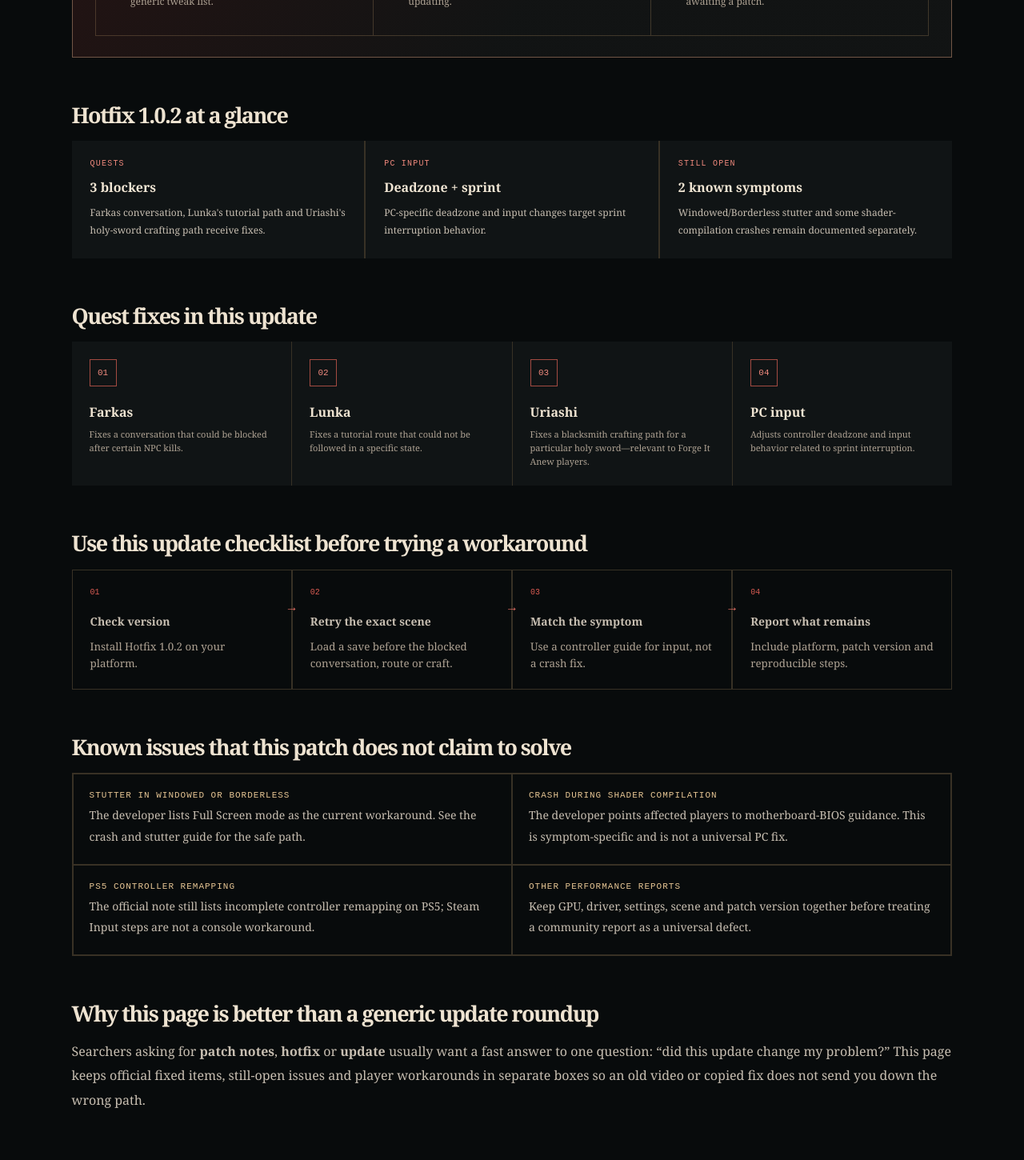
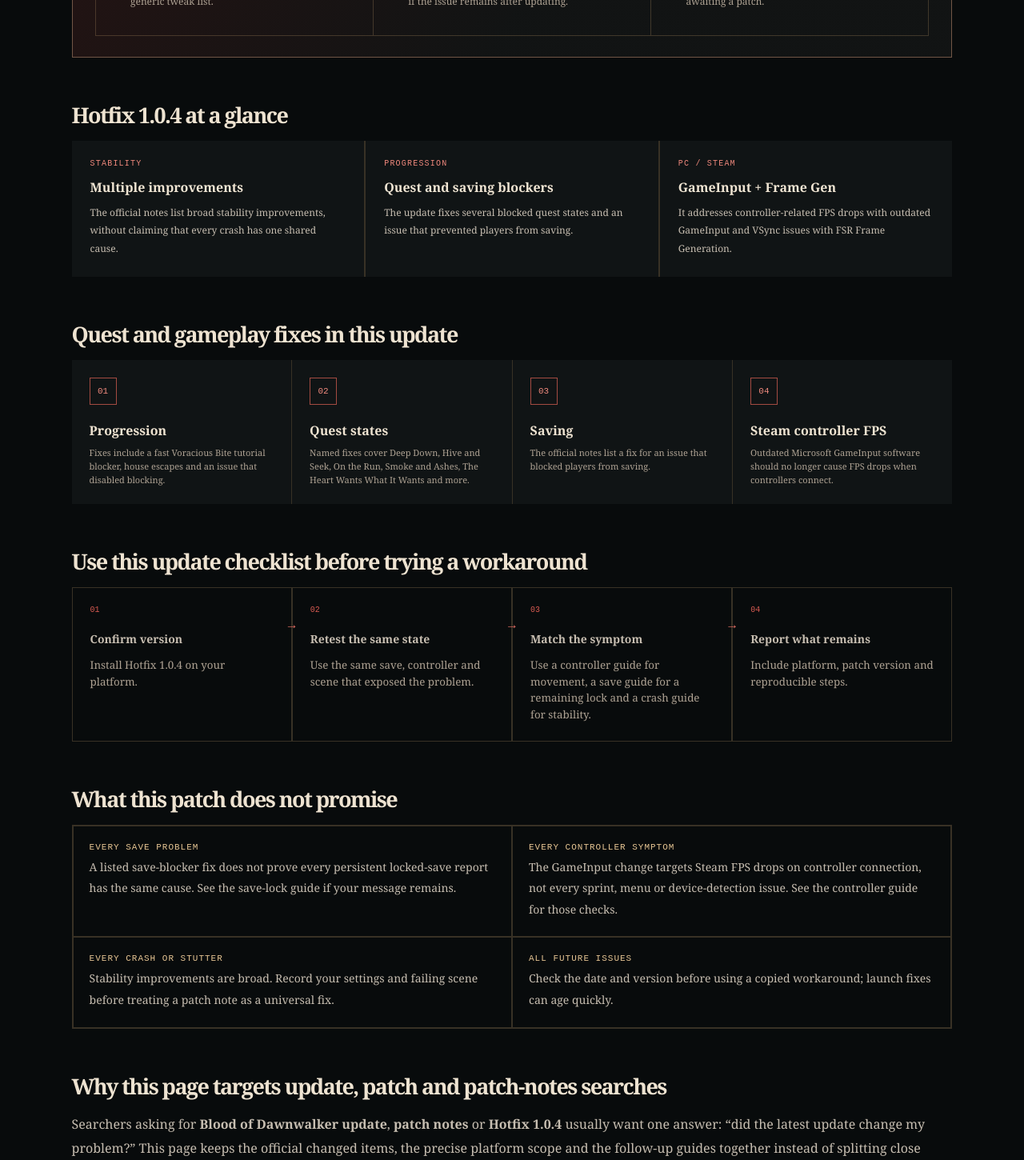
Before and after one commit to wencun/dawnwalker.cc, a Next.js app: page /patch-notes in a window 1280 px wide. Shown: the part 1140-2590 px from the top of the page at 80% size. Built offline with nearby package versions, Linux system fonts and the light colour scheme.

Commit message:
Refresh patch SEO for Hotfix 1.0.4

```diff
--- a/app/page.tsx
+++ b/app/page.tsx
@@ -14,7 +14,7 @@ const cards = [
   ["Quest escape", "Home Sweet Home time loop", "Find the well that ends the repeating dream, avoid the trap and see the reward without a broad walkthrough.", "/home-sweet-home"],
   ["PC flickering", "Flickering lights or screen shimmer?", "Start with the current Frame Generation, Ultra post-processing and FPS-cap checks before trying a mod or driver rollback.", "/flickering-fix"],
   ["Save lock", "Can't save or “Saving is currently locked”?", "Protect the current run, identify a normal mission lock versus a stuck progression event, and use the separate diagnostic path.", "/cant-save"],
-  ["Patch 1.0.2", "What did the latest hotfix fix?", "Check the official quest, controller and known-issue changes before trying an old workaround.", "/patch-notes"],
+  ["Patch 1.0.4", "What did the latest update fix?", "Check the official stability, saving, quest and Steam GameInput changes before trying an old workaround.", "/patch-notes"],
   ["PC fix", "Crashing or stuttering?", "Match the exact symptom to the official Full Screen workaround or safe crash checks.", "/crash-and-stutter-fix"],
   ["Quest route", "Forge It Anew sword shards", "Follow the illustrated route from St. Mihai's note to all three shards, Uriashi and the ritual.", "/forge-it-anew"],
   ["Time consequence", "What happens after 30 days?", "See the story consequence, what remains playable and the two-save plan before the deadline.", "/what-happens-after-30-days"],
@@ -44,7 +44,7 @@ const cards = [
 export default function Home() {
   return <main>
     <section className="hero" id="top"><div className="hero-art" aria-hidden="true"><Image src="/dawnwalker-hero.jpg" alt="" width={1920} height={1080} priority sizes="100vw" /></div><div className="hero-copy"><p className="eyebrow">THE BLOOD OF DAWNWALKER · INDEPENDENT GUIDE</p><p className="hero-kicker">QUEST ANSWERS · VERIFIED FIXES</p><h1>The Blood of Dawnwalker <em>guides that answer the question.</em></h1><p className="lead">Spoiler-aware quest routes, mods, romance choices, performance help and launch fixes—each separated into confirmed facts, tested reporting and unresolved claims.</p><div className="hero-actions"><Link className="primary" href="/walkthrough">Open walkthrough</Link><Link className="secondary" href="/known-issues">Known issues</Link></div></div><aside className="clock-card"><p>GAME STATUS</p><div className="day">LIVE</div><div className="bar"><i /></div><small>PC · PlayStation 5<br />Xbox Series X|S</small></aside></section>
-    <section className="signal"><span>✦ HOTFIX 1.0.2</span><p>Update first, then match the symptom. Read the <Link href="/patch-notes">illustrated patch notes</Link>, use the <Link href="/crash-and-stutter-fix">crash and stutter guide</Link>, or follow the controller fix if sprint still stops.</p><Link href="/patch-notes">See what changed →</Link></section>
+    <section className="signal"><span>✦ HOTFIX 1.0.4</span><p>Update first, then retest the exact symptom. Read the <Link href="/patch-notes">official update and patch notes</Link>, use the <Link href="/cant-save">save-lock guide</Link> if saving remains blocked, or follow the controller guide only if the problem persists.</p><Link href="/patch-notes">See what changed →</Link></section>
     <ContentAd />
     <section className="section intro"><div><p className="eyebrow">USEFUL, NOT NOISY</p><h2>How do we answer the question you have now?</h2></div><div className="intro-copy"><p>We build pages around a player&apos;s question—not a list of duplicate keywords. Every guide names its evidence, date checked and spoiler level.</p><span>OFFICIAL · VERIFIED · COMMUNITY REPORT</span></div></section>
     <section className="section"><div className="section-head"><div><p className="eyebrow">START HERE</p><h2>Which Dawnwalker guide do you need?</h2></div></div><div className="route-grid">{cards.map(([tag,title,text,href], index) => <article className={`feature-card ${index === 0 ? "crimson" : index === 1 ? "night-card" : "archive-card"}`} key={href}><span>0{index + 1} · {tag}</span><h3>{title}</h3><p>{text}</p><Link href={href}>Open guide →</Link></article>)}</div></section>
--- a/app/patch-notes/page.tsx
+++ b/app/patch-notes/page.tsx
@@ -3,40 +3,39 @@ import Link from "next/link";
 import { GuidePage, guideMetadata } from "../guide-page";
 
 export const metadata = guideMetadata(
-  "Blood of Dawnwalker Patch Notes: Hotfix 1.0.2 & Known Issues",
-  "Official Blood of Dawnwalker Hotfix 1.0.2 patch notes: quest blocker fixes, PC controller input changes, current known issues and what to check after updating.",
+  "The Blood of Dawnwalker Patch Notes 1.0.4: Latest Update & Fixes",
+  "Official The Blood of Dawnwalker Hotfix 1.0.4 patch notes: stability, quest progression, saving, Steam Microsoft GameInput and FSR Frame Generation fixes on PC, PS5 and Xbox.",
   "/patch-notes",
-  ["The Blood of Dawnwalker patch notes", "The Blood of Dawnwalker hotfix", "Blood of Dawnwalker update", "Dawnwalker patch 1.0.2", "Dawnwalker hotfix notes"],
+  ["The Blood of Dawnwalker patch notes", "Blood of Dawnwalker patch notes", "The Blood of Dawnwalker update", "Blood of Dawnwalker update", "Blood of Dawnwalker updates", "The Blood of Dawnwalker 1.0.4", "Dawnwalker patch 1.0.4", "Dawnwalker hotfix notes", "Microsoft GameInput Dawnwalker"],
 );
 
 export default function PatchNotesPage() {
   return <GuidePage
     eyebrow="PATCH TRACKER · OFFICIAL NOTES FIRST"
-    title="Blood of Dawnwalker patch notes: official Hotfix 1.0.2 and known issues"
-    dek="Hotfix 1.0.2 is live on PC, PlayStation 5 and Xbox Series X|S. It fixes several blocked quest states, adjusts PC controller input and documents the launch issues that still need a workaround."
-    checked="September 9, 2026"
-    quickAnswer={<div className="answer-visual"><div><span>HOTFIX 1.0.2 · SEPTEMBER 4</span><h2>Update first. Troubleshoot second.</h2><p>The official hotfix resolves three quest blockers and makes PC-specific controller input changes. If your issue is still present, use the symptom cards below instead of applying random launch-day fixes.</p></div><Image src="/dawnwalker-night.png" alt="Coen travelling at night in The Blood of Dawnwalker" width={1440} height={810} priority /></div>}
+    title="The Blood of Dawnwalker patch notes: Hotfix 1.0.4 and latest update"
+    dek="Hotfix 1.0.4 is rolling out on PC, PlayStation 5 and Xbox Series X|S. It improves stability, fixes quest-progression and saving blockers, and resolves a Steam Microsoft GameInput FPS-drop issue."
+    checked="September 10, 2026"
+    quickAnswer={<div className="answer-visual"><div><span>HOTFIX 1.0.4 · SEPTEMBER 9</span><h2>Update first. Then retest the exact problem.</h2><p>The latest official update fixes stability, blocked quest progress and a saving issue. On Steam, it also prevents outdated Microsoft GameInput software from causing FPS drops when controllers connect.</p></div><Image src="/dawnwalker-night.png" alt="Coen travelling at night in The Blood of Dawnwalker" width={1440} height={810} priority /></div>}
     faqs={[
-      { question: "What is in The Blood of Dawnwalker Hotfix 1.0.2?", answer: "The official September 4 hotfix fixes blocked Farkas, Lunka and Uriashi quest states. On PC it also adjusts deadzone and input behavior related to sprint interruption." },
-      { question: "Did the Dawnwalker patch fix the controller sprint bug?", answer: "Hotfix 1.0.2 includes PC deadzone and sprint-input adjustments. Update first; if the problem remains, the developer still lists lowering controller sensitivity to 0.8 as a temporary workaround." },
-      { question: "Does Hotfix 1.0.2 fix stutter or shader-compilation crashes?", answer: "The official notes still list Windowed or Borderless stutter and some shader-compilation crashes as known issues. Full Screen is the listed stutter workaround; the shader symptom has a separate BIOS guidance note." },
+      { question: "What is in The Blood of Dawnwalker Hotfix 1.0.4?", answer: "The September 9 update improves stability, fixes several progression blockers and a saving issue, and addresses Steam controller FPS drops linked to outdated Microsoft GameInput software." },
+      { question: "Does the latest Blood of Dawnwalker update fix saving?", answer: "Hotfix 1.0.4 lists a fix for an issue that blocked players from saving. It does not prove every 'Saving is currently locked' message has the same cause, so preserve the details if the problem remains." },
+      { question: "Does Hotfix 1.0.4 fix Microsoft GameInput FPS drops?", answer: "On Steam, the official notes say that connecting controllers with outdated GameInput software should no longer cause FPS drops. Update the game first, then retest with the same controller setup." },
     ]}
     nextSteps={[
       { label: "Fix crash or stutter", href: "/crash-and-stutter-fix", description: "Use the official symptom-specific checks, not a generic tweak list." },
-      { label: "Fix controller movement", href: "/controller-movement-fix", description: "Use the PC and console-safe controller path after updating." },
+      { label: "Fix controller movement", href: "/controller-movement-fix", description: "Use the PC and console-safe controller path only if the issue remains after updating." },
       { label: "See all known issues", href: "/known-issues", description: "Separate a fixed blocker from an issue still awaiting a patch." },
     ]}
     sources={[
-      { label: "Rebel Wolves — Hotfix 1.0.2 official patch notes", href: "https://dawnwalkergame.com/us/en/news/hotfix-102" },
-      { label: "Steam — developer Known Issues, fixes and workarounds", href: "https://steamcommunity.com/app/3751260/discussions/0/588436698284819211/" },
-      { label: "SteamDB — Hotfix 1.0.2 patch record", href: "https://steamdb.info/patchnotes/25107392/" },
+      { label: "Rebel Wolves — Hotfix 1.0.4 official patch notes", href: "https://dawnwalkergame.com/pl/en/news/hotfix-104" },
+      { label: "Steam — The Blood of Dawnwalker Hotfix 1.0.4 announcement", href: "https://steamcommunity.com/app/3751260/" },
     ]}
     sections={[
-      { title: "Hotfix 1.0.2 at a glance", body: <div className="patch-board"><div><span>QUESTS</span><b>3 blockers</b><p>Farkas conversation, Lunka&apos;s tutorial path and Uriashi&apos;s holy-sword crafting path receive fixes.</p></div><div><span>PC INPUT</span><b>Deadzone + sprint</b><p>PC-specific deadzone and input changes target sprint interruption behavior.</p></div><div><span>STILL OPEN</span><b>2 known symptoms</b><p>Windowed/Borderless stutter and some shader-compilation crashes remain documented separately.</p></div></div> },
-      { title: "Quest fixes in this update", body: <div className="visual-checklist"><div><span>01</span><b>Farkas</b><small>Fixes a conversation that could be blocked after certain NPC kills.</small></div><div><span>02</span><b>Lunka</b><small>Fixes a tutorial route that could not be followed in a specific state.</small></div><div><span>03</span><b>Uriashi</b><small>Fixes a blacksmith crafting path for a particular holy sword—relevant to Forge It Anew players.</small></div><div><span>04</span><b>PC input</b><small>Adjusts controller deadzone and input behavior related to sprint interruption.</small></div></div> },
-      { title: "Use this update checklist before trying a workaround", body: <ol className="install-flow"><li><span>01</span><b>Check version</b><small>Install Hotfix 1.0.2 on your platform.</small></li><li><span>02</span><b>Retry the exact scene</b><small>Load a save before the blocked conversation, route or craft.</small></li><li><span>03</span><b>Match the symptom</b><small>Use a controller guide for input, not a crash fix.</small></li><li><span>04</span><b>Report what remains</b><small>Include platform, patch version and reproducible steps.</small></li></ol> },
-      { title: "Known issues that this patch does not claim to solve", body: <div className="fact-grid"><p><b>Stutter in Windowed or Borderless</b>The developer lists Full Screen mode as the current workaround. See the <Link href="/crash-and-stutter-fix">crash and stutter guide</Link> for the safe path.</p><p><b>Crash during shader compilation</b>The developer points affected players to motherboard-BIOS guidance. This is symptom-specific and is not a universal PC fix.</p><p><b>PS5 controller remapping</b>The official note still lists incomplete controller remapping on PS5; Steam Input steps are not a console workaround.</p><p><b>Other performance reports</b>Keep GPU, driver, settings, scene and patch version together before treating a community report as a universal defect.</p></div> },
-      { title: "Why this page is better than a generic update roundup", body: <p>Searchers asking for <b>patch notes</b>, <b>hotfix</b> or <b>update</b> usually want a fast answer to one question: “did this update change my problem?” This page keeps official fixed items, still-open issues and player workarounds in separate boxes so an old video or copied fix does not send you down the wrong path.</p> },
+      { title: "Hotfix 1.0.4 at a glance", body: <div className="patch-board"><div><span>STABILITY</span><b>Multiple improvements</b><p>The official notes list broad stability improvements, without claiming that every crash has one shared cause.</p></div><div><span>PROGRESSION</span><b>Quest and saving blockers</b><p>The update fixes several blocked quest states and an issue that prevented players from saving.</p></div><div><span>PC / STEAM</span><b>GameInput + Frame Gen</b><p>It addresses controller-related FPS drops with outdated GameInput and VSync issues with FSR Frame Generation.</p></div></div> },
+      { title: "Quest and gameplay fixes in this update", body: <div className="visual-checklist"><div><span>01</span><b>Progression</b><small>Fixes include a fast Voracious Bite tutorial blocker, house escapes and an issue that disabled blocking.</small></div><div><span>02</span><b>Quest states</b><small>Named fixes cover Deep Down, Hive and Seek, On the Run, Smoke and Ashes, The Heart Wants What It Wants and more.</small></div><div><span>03</span><b>Saving</b><small>The official notes list a fix for an issue that blocked players from saving.</small></div><div><span>04</span><b>Steam controller FPS</b><small>Outdated Microsoft GameInput software should no longer cause FPS drops when controllers connect.</small></div></div> },
+      { title: "Use this update checklist before trying a workaround", body: <ol className="install-flow"><li><span>01</span><b>Confirm version</b><small>Install Hotfix 1.0.4 on your platform.</small></li><li><span>02</span><b>Retest the same state</b><small>Use the same save, controller and scene that exposed the problem.</small></li><li><span>03</span><b>Match the symptom</b><small>Use a controller guide for movement, a save guide for a remaining lock and a crash guide for stability.</small></li><li><span>04</span><b>Report what remains</b><small>Include platform, patch version and reproducible steps.</small></li></ol> },
+      { title: "What this patch does not promise", body: <div className="fact-grid"><p><b>Every save problem</b>A listed save-blocker fix does not prove every persistent locked-save report has the same cause. See the <Link href="/cant-save">save-lock guide</Link> if your message remains.</p><p><b>Every controller symptom</b>The GameInput change targets Steam FPS drops on controller connection, not every sprint, menu or device-detection issue. See the <Link href="/controller-movement-fix">controller guide</Link> for those checks.</p><p><b>Every crash or stutter</b>Stability improvements are broad. Record your settings and failing scene before treating a patch note as a universal fix.</p><p><b>All future issues</b>Check the date and version before using a copied workaround; launch fixes can age quickly.</p></div> },
+      { title: "Why this page targets update, patch and patch-notes searches", body: <p>Searchers asking for <b>Blood of Dawnwalker update</b>, <b>patch notes</b> or <b>Hotfix 1.0.4</b> usually want one answer: “did the latest update change my problem?” This page keeps the official changed items, the precise platform scope and the follow-up guides together instead of splitting close keyword variants into competing pages.</p> },
     ]}
   />;
 }
```
Also changed, not shown: app/cant-save/page.tsx (+7 -7 lines), app/controller-movement-fix/page.tsx (+7 -1 lines).
